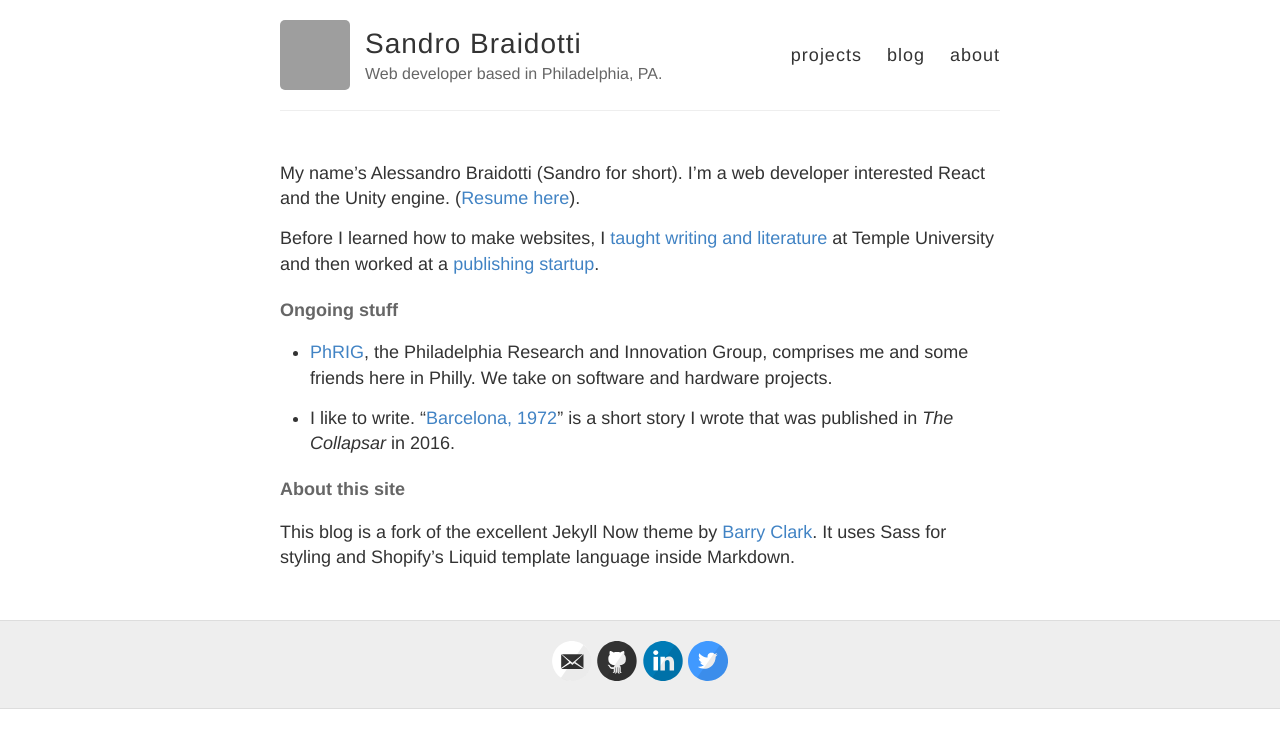
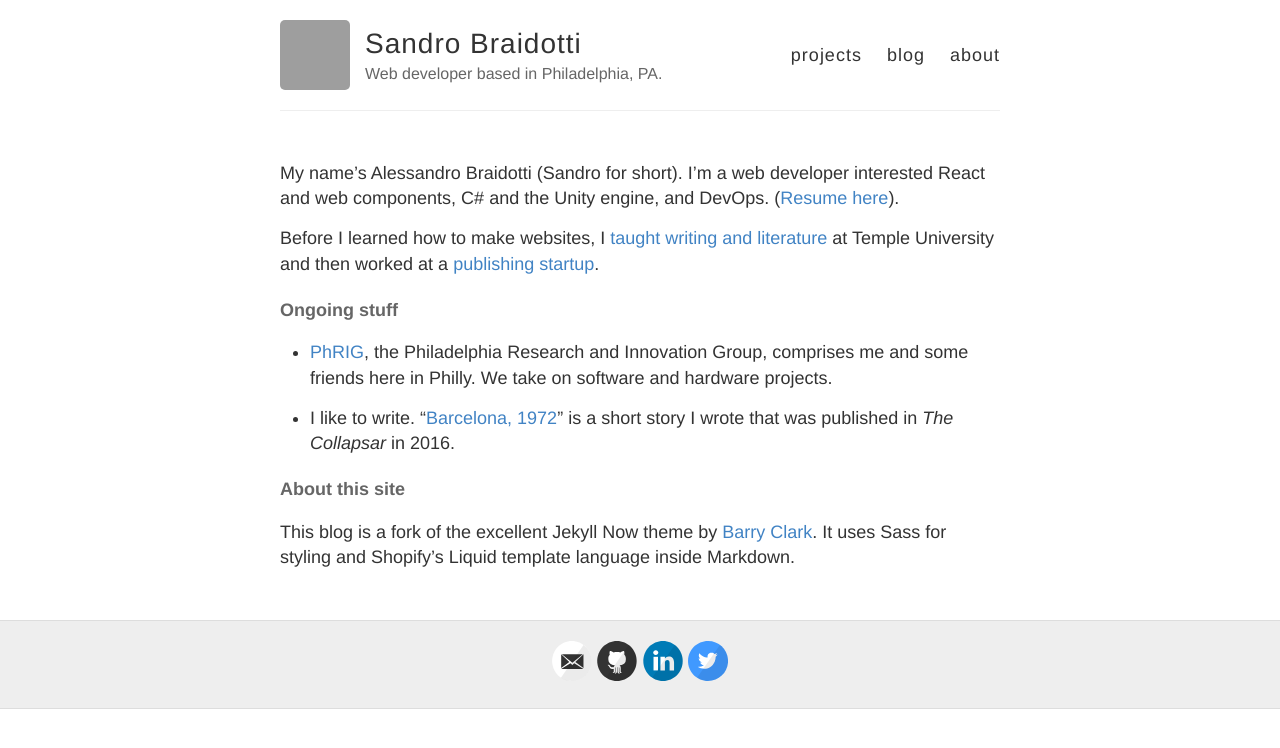
Before and after one commit to abraidotti/abraidotti.github.io, a Jekyll site: the page built from about.md, in a window 1280 px wide. Shown: the top 748 px of the page. Built offline with Jekyll 4.4.1, drawn with Linux system fonts in a browser that asks for light colours; grey boxes are pictures that could not be loaded.

Commit message:
tweak about page and resume

```diff
--- a/about.md
+++ b/about.md
@@ -4,7 +4,7 @@ title: about
 permalink: /about/
 ---
 
-My name's Alessandro Braidotti (Sandro for short). I'm a web developer interested React and the Unity engine. ([Resume here]({{ site.url }}/downloadable/alessandro-braidotti-resume.pdf)).
+My name's Alessandro Braidotti (Sandro for short). I'm a web developer interested React and web components, C# and the Unity engine, and DevOps. ([Resume here]({{ site.url }}/downloadable/alessandro-braidotti-resume.pdf)).
 
 Before I learned how to make websites, I [taught writing and literature](http://www.ratemyprofessors.com/ShowRatings.jsp?tid=1321388) at Temple University and then worked at a [publishing startup](http://www.bookbaby.com).
 
```
Also changed, not shown: 1 other file.
